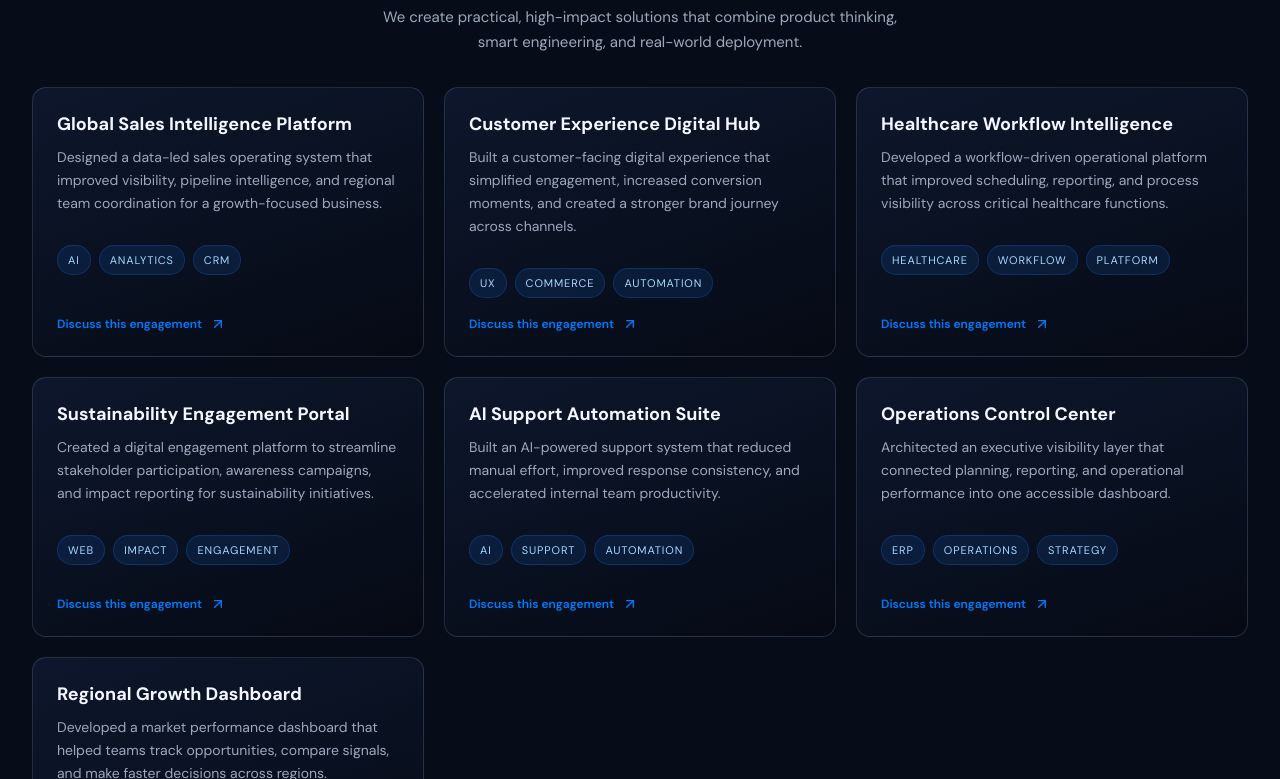
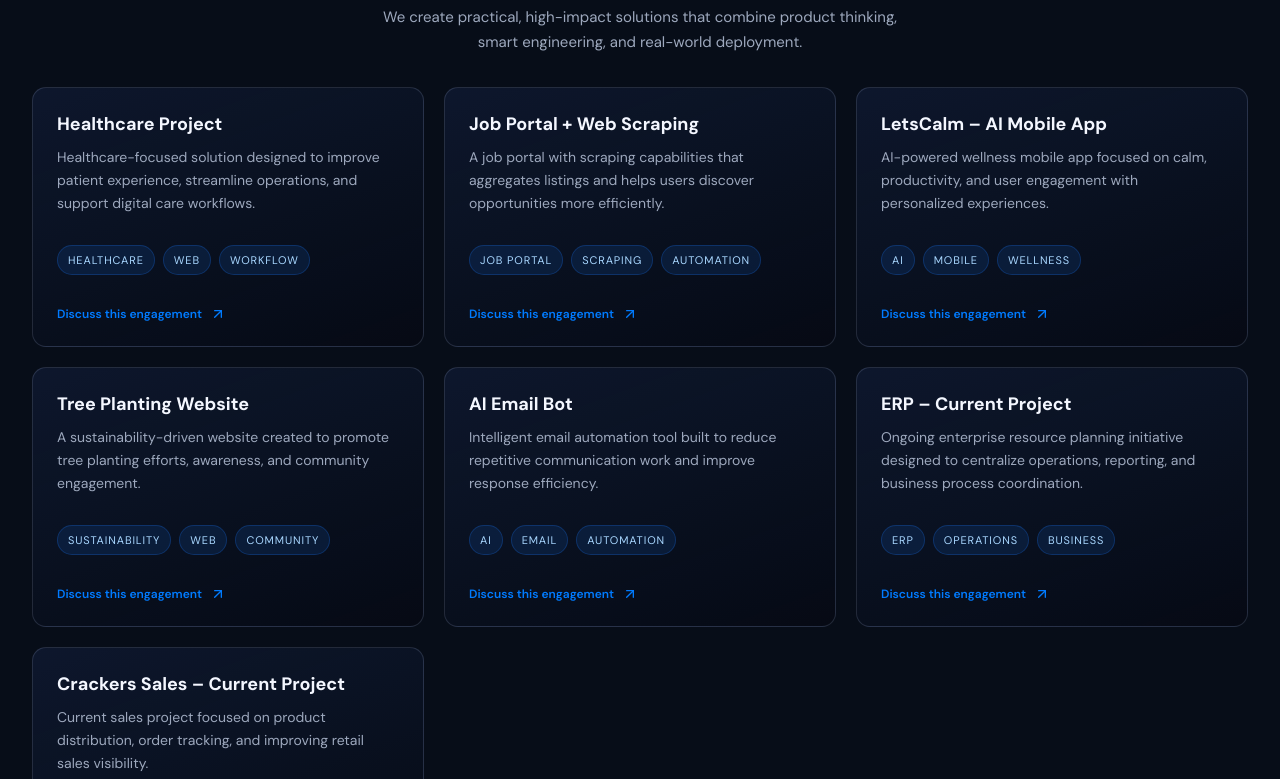
Before and after one commit to Nandhu29696/zevoraaitech_frontend, a Next.js app: page / in a window 1280 px wide. Shown: the part 2281-3060 px from the top of the page. Built offline with nearby package versions, Linux system fonts and the light colour scheme.

Commit message:
content change and image protected

```diff
--- a/app/about/page.tsx
+++ b/app/about/page.tsx
@@ -1,4 +1,4 @@
-import Image from "next/image";
+import ProtectedImage from "@/components/ProtectedImage";
 import Link from "next/link";
 import { ArrowRight, ArrowUpRight, Linkedin, MessageCircle } from "lucide-react";
 import { aboutPage, company, stats } from "@/data/site";
@@ -74,7 +74,7 @@
                     {aboutPage.team.map((member, index) => (
                         <article className={`leader-card ${index === 0 ? "leader-card-primary" : "leader-card-secondary"}`} key={member.name}>
                             <div className="leader-portrait">
-                                <Image
+                                <ProtectedImage
                                     src={member.image}
                                     alt={member.name}
                                     width={620}
--- a/app/globals.css
+++ b/app/globals.css
@@ -29,6 +29,10 @@
     color: var(--white);
     font-family: 'DM Sans', sans-serif;
     overflow-x: hidden;
+    -webkit-user-select: none;
+    -moz-user-select: none;
+    -ms-user-select: none;
+    user-select: none;
 }
 
 button,
@@ -921,11 +925,12 @@
     margin-bottom: 9px;
 }
 
-.footer-phone{
+.footer-phone {
     font-size: 13px;
     gap: 5px;
     display: flex;
 }
+
 .socials {
     display: flex;
     gap: 13px;
@@ -1480,6 +1485,18 @@
     box-sizing: border-box;
 }
 
+.protected-image {
+  position: relative;
+  overflow: hidden;
+}
+
+.protected-image img {
+  -webkit-user-drag: none;
+  user-drag: none;
+  user-select: none;
+  -webkit-user-select: none;
+  pointer-events: none;
+}
 
 /* =========================================================
    MD AVATAR
@@ -1553,12 +1570,12 @@
     justify-content: center;
 }
 
-.leader-actions{
+.leader-actions {
     gap: 5px;
     display: flex;
 }
 
-.leader-actions a{
+.leader-actions a {
     font-size: 12px;
     display: inline-flex;
     align-items: center;
--- /dev/null
+++ b/components/ProtectedImage.tsx
@@ -0,0 +1,21 @@
+"use client";
+
+import Image, { ImageProps } from "next/image";
+
+export default function ProtectedImage(
+  props: ImageProps
+) {
+  return (
+    <div
+      className="protected-image"
+      onContextMenu={(e) => e.preventDefault()}
+      onDragStart={(e) => e.preventDefault()}
+    >
+      <Image
+        {...props}
+        draggable={false}
+        onContextMenu={(e) => e.preventDefault()}
+      />
+    </div>
+  );
+}
--- a/data/site.ts
+++ b/data/site.ts
@@ -9,12 +9,12 @@
 
 export const company = {
   name: "Zevora AI Tech",
-  legalName: "Zevora AI Tech Private Limited",
+  legalName: "Zevora AI Tech ",
   email: "hello@zevora.ai",
   phone: "+91 95978 95084",
   phone2: "+91 63856 92143",
   location: "Coimbatore, India",
-  copyright: `© ${new Date().getFullYear()} Zevora AI Tech Private Limited`,
+  copyright: `© ${new Date().getFullYear()} Zevora AI Tech `,
   footerTagline: "Building practical AI products for growth.",
   social: { linkedin: "#", instagram: "#", facebook: "#" },
 };
@@ -130,45 +130,45 @@
 
 export const featuredProjects = [
   {
-    title: "Global Sales Intelligence Platform",
-    description: "Designed a data-led sales operating system that improved visibility, pipeline intelligence, and regional team coordination for a growth-focused business.",
-    tech: ["AI", "Analytics", "CRM"],
+    title: "Healthcare Project",
+    description: "Healthcare-focused solution designed to improve patient experience, streamline operations, and support digital care workflows.",
+    tech: ["Healthcare", "Web", "Workflow"],
     demoUrl: "/contact",
   },
   {
-    title: "Customer Experience Digital Hub",
-    description: "Built a customer-facing digital experience that simplified engagement, increased conversion moments, and created a stronger brand journey across channels.",
-    tech: ["UX", "Commerce", "Automation"],
+    title: "Job Portal + Web Scraping",
+    description: "A job portal with scraping capabilities that aggregates listings and helps users discover opportunities more efficiently.",
+    tech: ["Job Portal", "Scraping", "Automation"],
     demoUrl: "/contact",
   },
   {
-    title: "Healthcare Workflow Intelligence",
-    description: "Developed a workflow-driven operational platform that improved scheduling, reporting, and process visibility across critical healthcare functions.",
-    tech: ["Healthcare", "Workflow", "Platform"],
+    title: "LetsCalm – AI Mobile App",
+    description: "AI-powered wellness mobile app focused on calm, productivity, and user engagement with personalized experiences.",
+    tech: ["AI", "Mobile", "Wellness"],
     demoUrl: "/contact",
   },
   {
-    title: "Sustainability Engagement Portal",
-    description: "Created a digital engagement platform to streamline stakeholder participation, awareness campaigns, and impact reporting for sustainability initiatives.",
-    tech: ["Web", "Impact", "Engagement"],
+    title: "Tree Planting Website",
+    description: "A sustainability-driven website created to promote tree planting efforts, awareness, and community engagement.",
+    tech: ["Sustainability", "Web", "Community"],
     demoUrl: "/contact",
   },
   {
-    title: "AI Support Automation Suite",
-    description: "Built an AI-powered support system that reduced manual effort, improved response consistency, and accelerated internal team productivity.",
-    tech: ["AI", "Support", "Automation"],
+    title: "AI Email Bot",
+    description: "Intelligent email automation tool built to reduce repetitive communication work and improve response efficiency.",
+    tech: ["AI", "Email", "Automation"],
     demoUrl: "/contact",
   },
   {
-    title: "Operations Control Center",
-    description: "Architected an executive visibility layer that connected planning, reporting, and operational performance into one accessible dashboard.",
-    tech: ["ERP", "Operations", "Strategy"],
+    title: "ERP – Current Project",
+    description: "Ongoing enterprise resource planning initiative designed to centralize operations, reporting, and business process coordination.",
+    tech: ["ERP", "Operations", "Business"],
     demoUrl: "/contact",
   },
   {
-    title: "Regional Growth Dashboard",
-    description: "Developed a market performance dashboard that helped teams track opportunities, compare signals, and make faster decisions across regions.",
-    tech: ["Analytics", "Performance", "Growth"],
+    title: "Crackers Sales – Current Project",
+    description: "Current sales project focused on product distribution, order tracking, and improving retail sales visibility.",
+    tech: ["Sales", "Retail", "Dashboard"],
     demoUrl: "/contact",
   },
 ];
```
Also changed, not shown: 1 other file (tests, documents, lock files or other folders).
